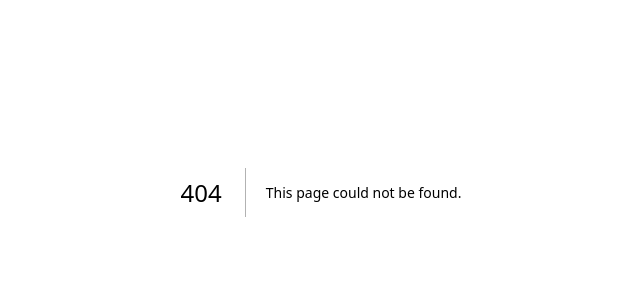
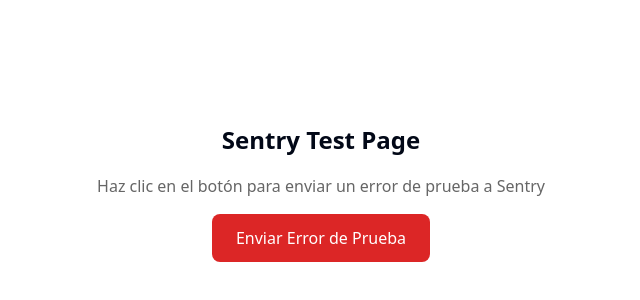
Before and after one commit to ofimaticbaix/crm-ofimatic, a Next.js app: page /sentry-example-page in a window 1280 px wide. Before the commit this address had no page. Shown: the part 208-508 px from the top of the page, without its empty margins (319-959 px from the left). Built offline with nearby package versions, Linux system fonts and the light colour scheme.

Commit message:
chore: add Sentry test page for verification
Co-Authored-By: Claude Opus 4.6 (1M context) <noreply@anthropic.com>

```diff
--- /dev/null
+++ b/app/sentry-example-page/page.tsx
@@ -0,0 +1,21 @@
+"use client"
+
+import * as Sentry from "@sentry/nextjs"
+
+export default function SentryExamplePage() {
+  return (
+    <div style={{ minHeight: '100vh', display: 'flex', flexDirection: 'column', alignItems: 'center', justifyContent: 'center', gap: '1rem', fontFamily: 'system-ui' }}>
+      <h1 style={{ fontSize: '1.5rem', fontWeight: 'bold' }}>Sentry Test Page</h1>
+      <p style={{ color: '#666' }}>Haz clic en el botón para enviar un error de prueba a Sentry</p>
+      <button
+        onClick={() => {
+          Sentry.captureException(new Error("Sentry test error from CRM Ofimatic"))
+          alert("Error enviado a Sentry!")
+        }}
+        style={{ padding: '0.75rem 1.5rem', borderRadius: '0.5rem', background: '#dc2626', color: 'white', border: 'none', cursor: 'pointer', fontSize: '1rem' }}
+      >
+        Enviar Error de Prueba
+      </button>
+    </div>
+  )
+}
```
